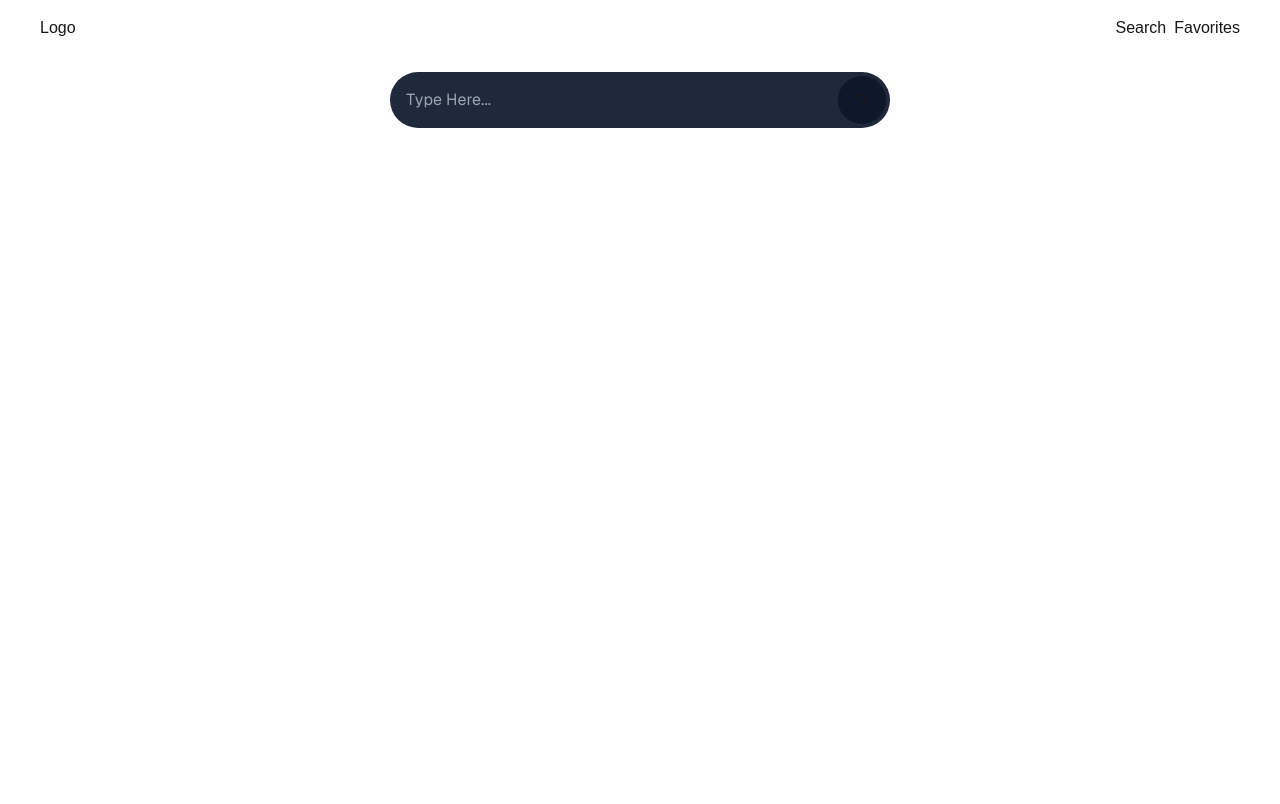
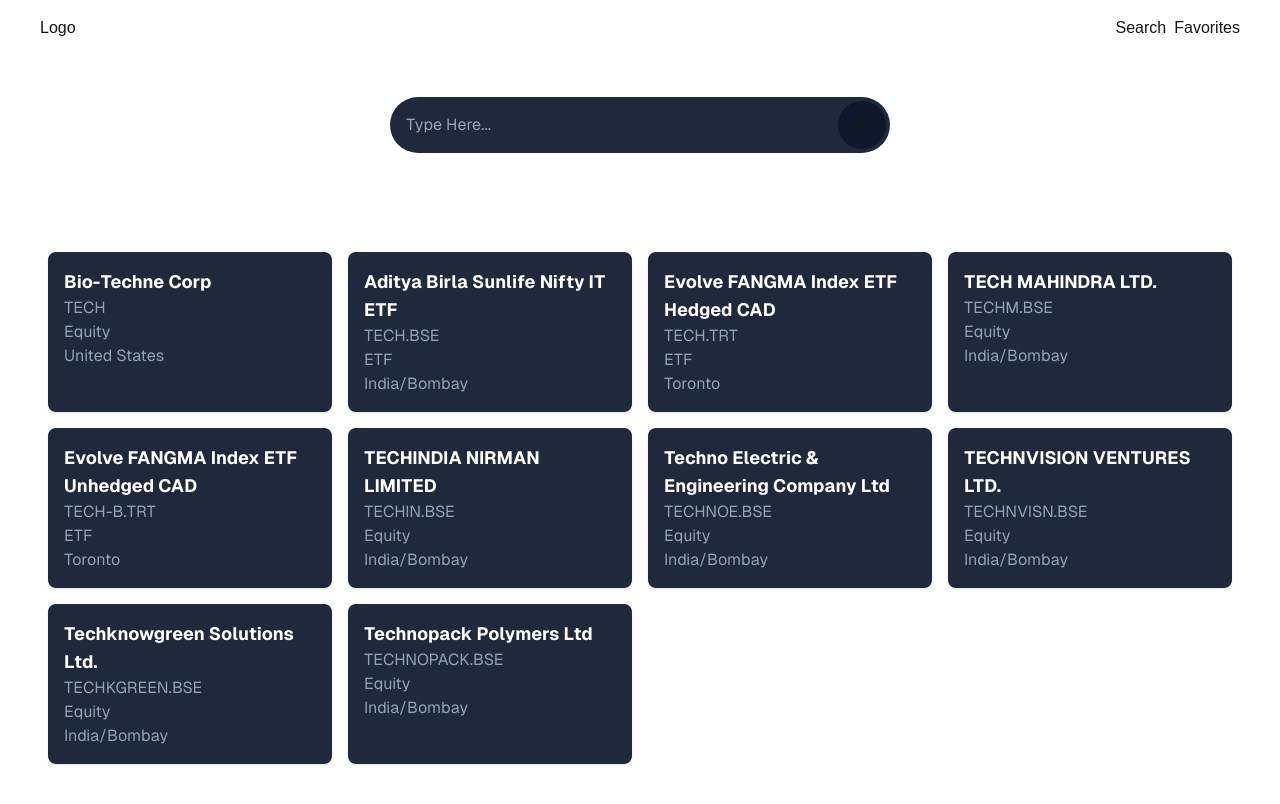
Before and after one commit to NoPMK/stock_search, a Next.js app: page / in a window 1280 px wide. Shown: the top 804 px of the page. Built offline with nearby package versions, Linux system fonts and the light colour scheme.

Commit message:
adjust homepage to use components

```diff
--- a/app/page.tsx
+++ b/app/page.tsx
@@ -1,11 +1,35 @@
+"use client";
+
 import Searchbar from "@/components/searchbar";
+import SearchList from "@/components/searchlist";
+import { Stock } from "@/data/stock";
+import { stocks } from "@/data/stock-info";
+import { useState } from "react";
 
 export default function Home() {
+  const [filteredStocks, setFilteredStocks] = useState<Stock[]>(stocks);
+
+  const handleSearch = (query: string) => {
+    if (!query) {
+      setFilteredStocks(stocks);
+      return;
+    }
+
+    const filteredStocks = stocks.filter(
+      (stock) =>
+        stock.name.toLowerCase().includes(query) ||
+        stock.symbol.toLowerCase().includes(query)
+    );
+
+    setFilteredStocks(filteredStocks);
+  };
+
   return (
     <div className="flex min-w-full justify-center min-h-screen p-8 font-[family-name:var(--font-geist-sans)]">
       {" "}
-      <main className="flex w-full justify-center">
-        <Searchbar />
+      <main className="flex flex-col w-full justify-center items-center">
+        <Searchbar onSearch={handleSearch} />
+        <SearchList stocks={filteredStocks} />
       </main>
     </div>
   );
```
